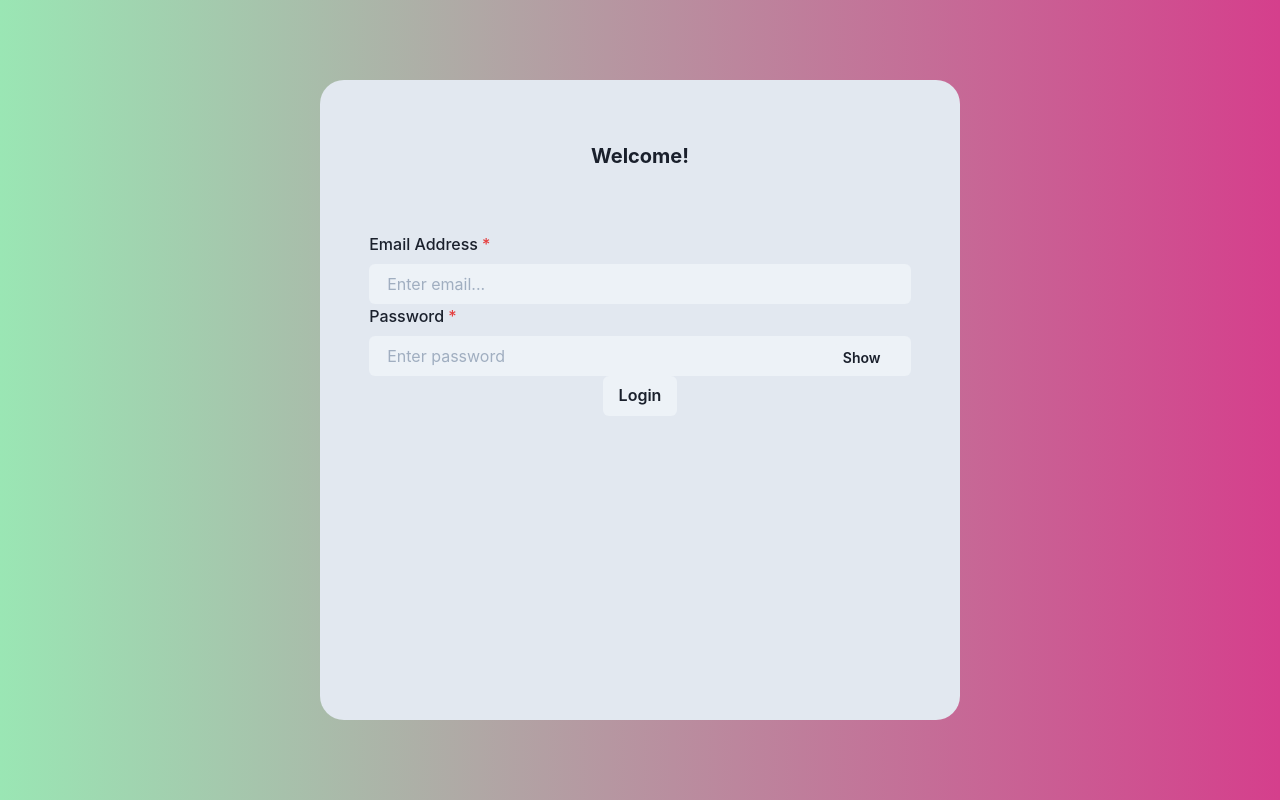
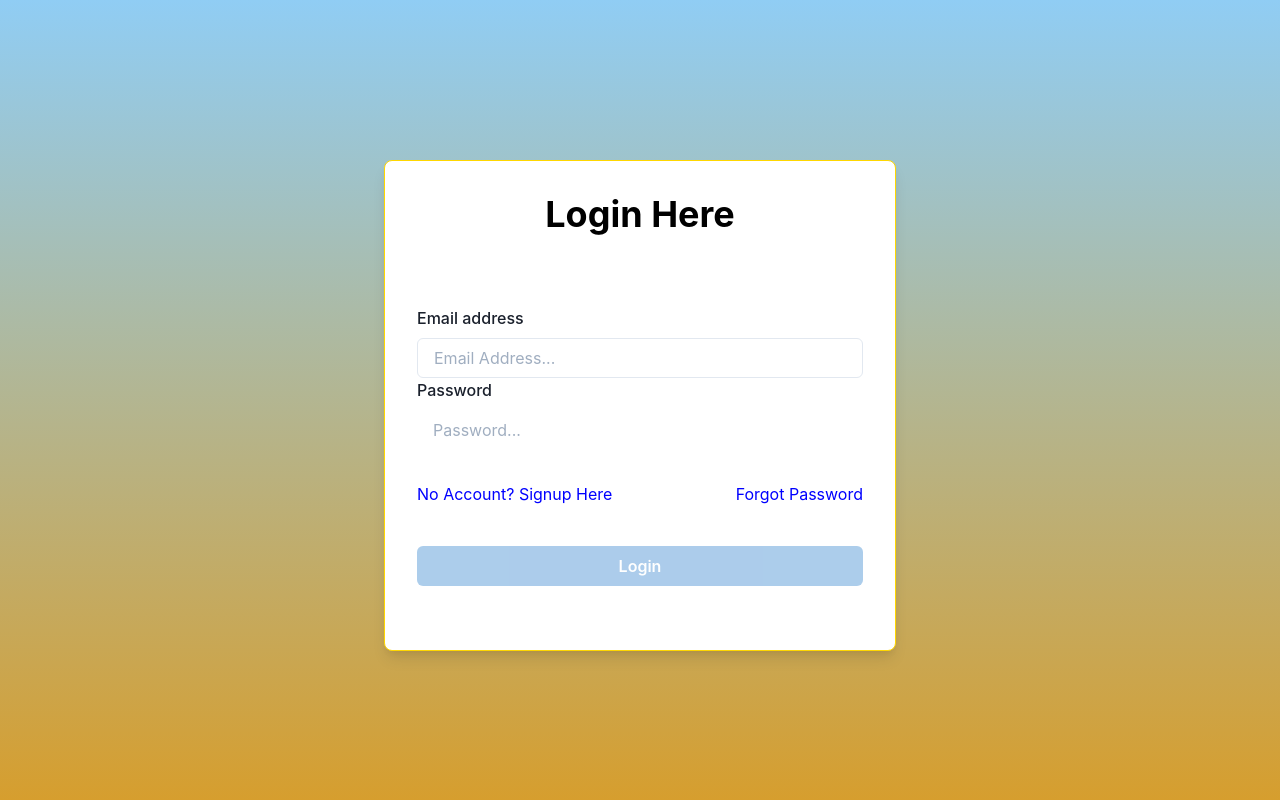
Before and after one commit to rayleeeigh/intern2021, a React (Create React App) app in the folder client/: page / in a window 1280 px wide. Built offline with nearby package versions, Linux system fonts and the light colour scheme.

Commit message:
[UPDATE][ARNAN]added functions

```diff
--- a/client/src/pages/Login.js
+++ b/client/src/pages/Login.js
@@ -1,43 +1,141 @@
 import React, { useState } from "react";
-import { Box, Input, Container, Button, Center, Heading, FormControl, FormLabel } from "@chakra-ui/react";
+import { Link } from "react-router-dom";
+import { useForm } from "react-hook-form";
+import {
+  Box,
+  Heading,
+  Input,
+  Button,
+  FormControl,
+  FormLabel,
+  Stack,
+} from "@chakra-ui/react";
+import Validation from "./Validation";
 
 const Login = () => {
-    const [show, setShow] = useState(false);
-    const handleClick = () => setShow(!show)
+  const [user, setUser] = useState({
+    email: "",
+    password: "",
+  });
 
-    const [email, setEmail] = useState("");
-    const [password, setPassword] = useState("");
+  const [errors, setErrors] = useState({});
+  const { register, handleSubmit } = useForm();
+
+  const onSubmit = (data) => alert("Login Successful");
+
+  const handleFormSubmit = (e) => {
+    e.preventDefault();
+    setErrors(Validation(user));
+    if (Object.keys(Validation(user)).length === 0) {
+      alert("Login Successful");
+      user.email = "";
+      user.password = "";
+    }
+  };
+
+  const handleChange = (event) => {
+    setUser({
+      ...user,
+      [event.target.name]: event.target.value,
+    });
+  };
 
   return (
-    <Box w="100%" h="100vh" bgGradient="linear(to-r, green.200, pink.500)">
-        <Center>
-        <Box mt="10vh" bg="gray.200" w="50%" align="center" borderRadius="3xl" h="80vh">
-          <Container mt="10%">
-            <Heading size="md">Welcome!</Heading>
-          </Container>
-          <Container mt="10%">
-              <Container>
-                <FormControl id="email" isRequired>
-                  <FormLabel>Email Address</FormLabel>
-                  <Input type="email" placeholder="Enter email..." variant="filled" onChange={(event)=>{setEmail(event.target.value);}}/>
-                </FormControl>
-              </Container>
-              <Container>
-                <FormControl id="password" isRequired>
-                  <FormLabel>Password</FormLabel>
-                  <Input type={show ? "text" : "password"} placeholder="Enter password" variant="filled" onChange={(event)=>{setPassword(event.target.value);}}/>
-                  <Button position="absolute" ml="-10vh" mt="1vh" h="1.75rem" size="sm" onMouseDown={handleClick} onMouseUp={handleClick}>
-                    {show ? "Hide" : "Show"}
-                  </Button>
-                </FormControl>
-              </Container>
-              <Container>
-                <Button>Login</Button>
-              </Container>
-          </Container>
+    <div className="App">
+      <header className="App-header">
+        <Box
+          textAlign="center"
+          position="absolute"
+          bgGradient="linear(to-b, blue.200, yellow.500)"
+          w="100%"
+          h="100vh"
+        >
+          <Stack spacing={8} mx={"auto"} maxW={"lg"} py={40}>
+            <Box
+              rounded="lg"
+              bg="white"
+              border="1px"
+              borderColor="gold"
+              boxShadow="lg"
+              p={8}
+            >
+              <Box paddingBottom={12}>
+                <Heading mb="5%" color="black">
+                  Login Here
+                </Heading>
+              </Box>
+              <Stack spacing={5}>
+                <form id="data" onSubmit={handleSubmit(onSubmit)}>
+                  <FormControl id="email">
+                    <FormLabel>Email address</FormLabel>
+                    <Input
+                      {...register("email", { required: true })}
+                      variant="outline"
+                      type="email"
+                      name="email"
+                      placeholder="Email Address..."
+                      value={user.email}
+                      onChange={handleChange}
+                      style={{ border: errors.email ? "1px solid red" : "" }}
+                    />
+                    {errors.email && (
+                      <p style={{ color: "red" }}>{errors.email}</p>
+                    )}
+                  </FormControl>
+                  <FormControl id="password">
+                    <FormLabel>Password</FormLabel>
+                    <Input
+                      {...register("password", {
+                        required: true,
+                        minLength: 5,
+                      })}
+                      variant="outline"
+                      color="black"
+                      type="password"
+                      name="password"
+                      placeholder="Password..."
+                      value={user.password}
+                      onChange={handleChange}
+                      border="red"
+                      style={{ border: errors.password ? "1px solid red" : "" }}
+                    />
+                    {errors.password && (
+                      <p style={{ color: "red" }}>{errors.password}</p>
+                    )}
+                  </FormControl>
+                  <Stack spacing={10} paddingTop={8} paddingBottom={8}>
+                    <Stack
+                      direction={{ base: "column", sm: "row" }}
+                      align={"start"}
+                      justify={"space-between"}
+                    >
+                      <a href="*" style={{ color: "blue" }}>
+                        <Link to="/form">No Account? Signup Here</Link>
+                      </a>
+                      <a href="*" style={{ color: "blue" }}>
+                        <Link to="/reset">Forgot Password</Link>
+                      </a>
+                    </Stack>
+                    <Button
+                      colorScheme="blue"
+                      _hover={{
+                        bg: "blue.500",
+                      }}
+                      disabled={!user.email && !user.password}
+                      type="submit"
+                      onClick={handleFormSubmit}
+                    >
+                      Login
+                    </Button>
+                  </Stack>
+                </form>
+              </Stack>
+            </Box>
+          </Stack>
         </Box>
-      </Center>
-      </Box>
-  )};
+      </header>
+    </div>
+  );
+};
 
 export default Login;
--- /dev/null
+++ b/client/src/pages/Validation.js
@@ -0,0 +1,21 @@
+const Validation = (user) => {
+  // var cnt = 0;
+  let errors = {};
+  let re =
+    /^(([^<>()\[\]\\.,;:\s@"]+(\.[^<>()\[\]\\.,;:\s@"]+)*)|(".+"))@((\[[0-9]{1,3}\.[0-9]{1,3}\.[0-9]{1,3}\.[0-9]{1,3}])|(([a-zA-Z\-0-9]+\.)+[a-zA-Z]{2,}))$/;
+
+  if (!user.email) {
+    errors.email = "Email is required.";
+  } else if (!re.test(user.email)) {
+    errors.email = "Wrong Email Format";
+  }
+  if (!user.password) {
+    errors.password = "Password is required";
+  } else if (user.password.length < 5) {
+    errors.password = "Password must be more that 5 characters";
+  }
+
+  return errors;
+};
+
+export default Validation;
```
Also changed, not shown: client/src/pages/Home.js (added, +66 -0 lines), client/src/pages/Sample.js (added, +120 -0 lines).
